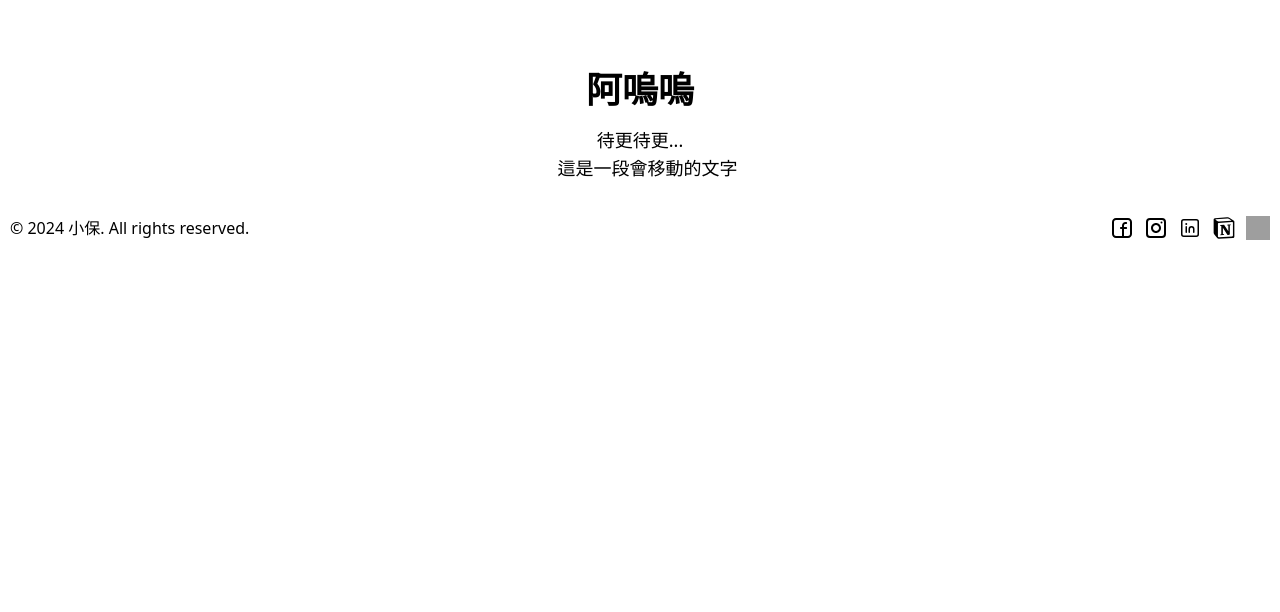
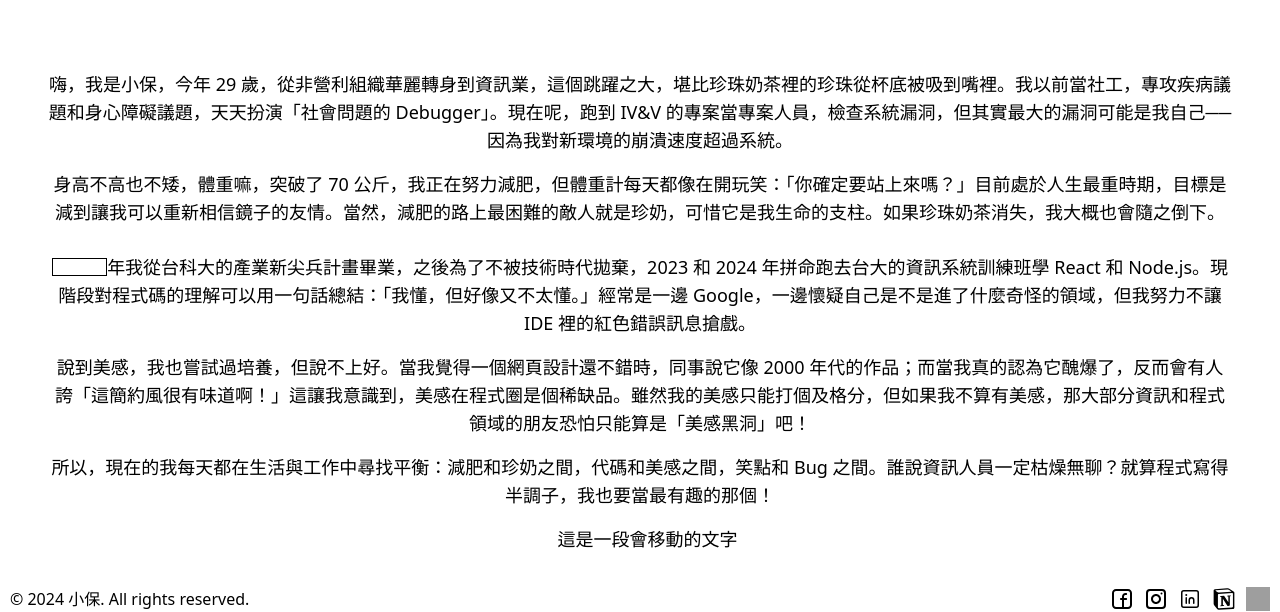
Before and after one commit to chihpao/funnywebsitegoodapi, a React (Vite) app: page /interactive in a window 1280 px wide. Shown: the part 335-947 px from the top of the page. Before the commit the page ends 800 px from the top, so only its background shows below. Built offline with nearby package versions, Linux system fonts and the light colour scheme; no server answers; grey boxes are pictures that could not be loaded.

Commit message:
動畫小改

```diff
--- a/src/pages/InteractiveComponent.jsx
+++ b/src/pages/InteractiveComponent.jsx
@@ -1,6 +1,6 @@
 import React, { useEffect } from 'react';
 import { Global } from '@emotion/react';
-import { moveAnimation } from '../styles/IntComText.jsx';
+import { moveAnimation01 } from '../styles/IntComText.jsx';
 
 
 const InteractiveComponent = () => {
@@ -20,11 +20,31 @@ const InteractiveComponent = () => {
           }}
         />
       </div>
-      <h1 className="text-4xl font-bold text-center mb-4">阿嗚嗚</h1>
-      <p className="text-lg text-center">待更待更...</p>
-      <p className="text-lg text-center animate-move">這是一段會移動的文字</p>
-      <Global styles={moveAnimation} />
+<div className="container mx-auto px-6">
+  <div className="text-lg text-center">
+    嗨，我是小保，今年 29 歲，從非營利組織華麗轉身到資訊業，這個跳躍之大，堪比珍珠奶茶裡的珍珠從杯底被吸到嘴裡。我以前當社工，專攻疾病議題和身心障礙議題，天天扮演「社會問題的 Debugger」。現在呢，跑到 IV&V 的專案當專案人員，檢查系統漏洞，但其實最大的漏洞可能是我自己──因為我對新環境的崩潰速度超過系統。
+  </div>
+  <div className="text-lg text-center mt-4">
+    身高不高也不矮，體重嘛，突破了 70 公斤，我正在努力減肥，但體重計每天都像在開玩笑：「你確定要站上來嗎？」目前處於人生最重時期，目標是減到讓我可以重新相信鏡子的友情。當然，減肥的路上最困難的敵人就是珍奶，可惜它是我生命的支柱。如果珍珠奶茶消失，我大概也會隨之倒下。
+  </div>
+  <div className="text-lg text-center mt-4">
+  <div className="highlight mt-4">
+    <div className="highlight-content">
+      2022
     </div>
+  </div>
+    年我從台科大的產業新尖兵計畫畢業，之後為了不被技術時代拋棄，2023 和 2024 年拼命跑去台大的資訊系統訓練班學 React 和 Node.js。現階段對程式碼的理解可以用一句話總結：「我懂，但好像又不太懂。」經常是一邊 Google，一邊懷疑自己是不是進了什麼奇怪的領域，但我努力不讓 IDE 裡的紅色錯誤訊息搶戲。
+  </div>
+  <div className="text-lg text-center mt-4">
+    說到美感，我也嘗試過培養，但說不上好。當我覺得一個網頁設計還不錯時，同事說它像 2000 年代的作品；而當我真的認為它醜爆了，反而會有人誇「這簡約風很有味道啊！」這讓我意識到，美感在程式圈是個稀缺品。雖然我的美感只能打個及格分，但如果我不算有美感，那大部分資訊和程式領域的朋友恐怕只能算是「美感黑洞」吧！
+  </div>
+  <div className="text-lg text-center mt-4">
+    所以，現在的我每天都在生活與工作中尋找平衡：減肥和珍奶之間，代碼和美感之間，笑點和 Bug 之間。誰說資訊人員一定枯燥無聊？就算程式寫得半調子，我也要當最有趣的那個！
+  </div>
+  <div className="text-lg text-center animate-move mt-4">這是一段會移動的文字</div>
+  {moveAnimation01}
+  </div>
+</div>
   );
 };
 
--- a/src/styles/IntComText.jsx
+++ b/src/styles/IntComText.jsx
@@ -1,7 +1,9 @@
-// FILE: styles.jsx
-import { css } from '@emotion/react';
+// FILE: src/styles/IntComText.jsx
+import { Global, css } from '@emotion/react';
 
-export const moveAnimation = css`
+export const moveAnimation01 = (
+  <Global
+    styles={css`
       @keyframes move {
         0% {
           transform: translateX(0);
@@ -16,4 +18,34 @@ export const moveAnimation = css`
       .animate-move {
         animation: move 3s infinite;
       }
-`;
+      @keyframes slide-up {
+        0%, 100% {
+          transform: translateY(100%);
+          opacity: 0;
+        }
+        20%, 40% {
+          transform: translateY(0);
+          opacity: 1;
+        }
+        60%, 80% {
+          transform: translateY(-100%);
+          opacity: 0;
+        }
+      }
+      .highlight {
+        display: inline-flex;
+        align-items: center;
+        justify-content: center;
+        border: 1px solid #000;
+        padding: 3px 6px;
+        background-color: transparent;
+        overflow: hidden;
+        height: 1em;
+      }
+
+      .highlight-content {
+        animation: slide-up 2.5s ease-in-out infinite;
+      }
+    `}
+  />
+);
```
Lines whose indentation alone changed are shown as unchanged.
